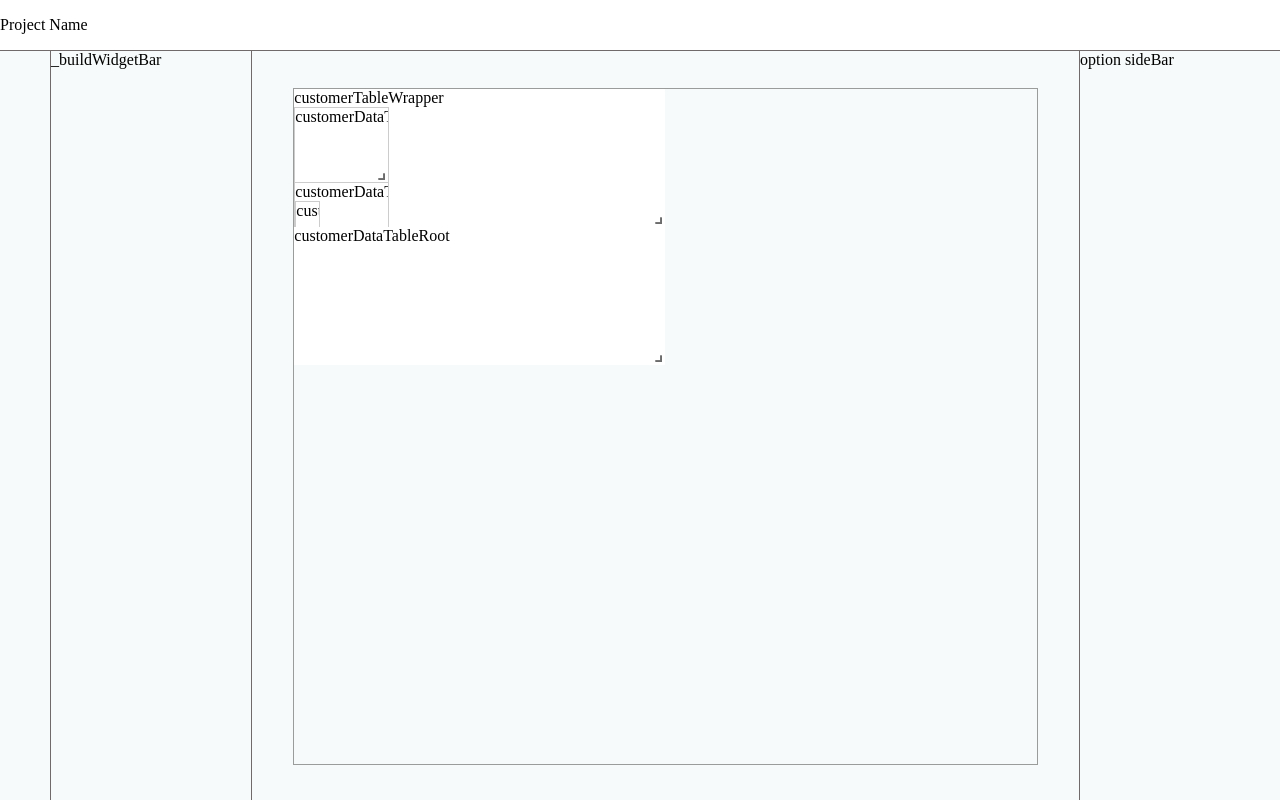
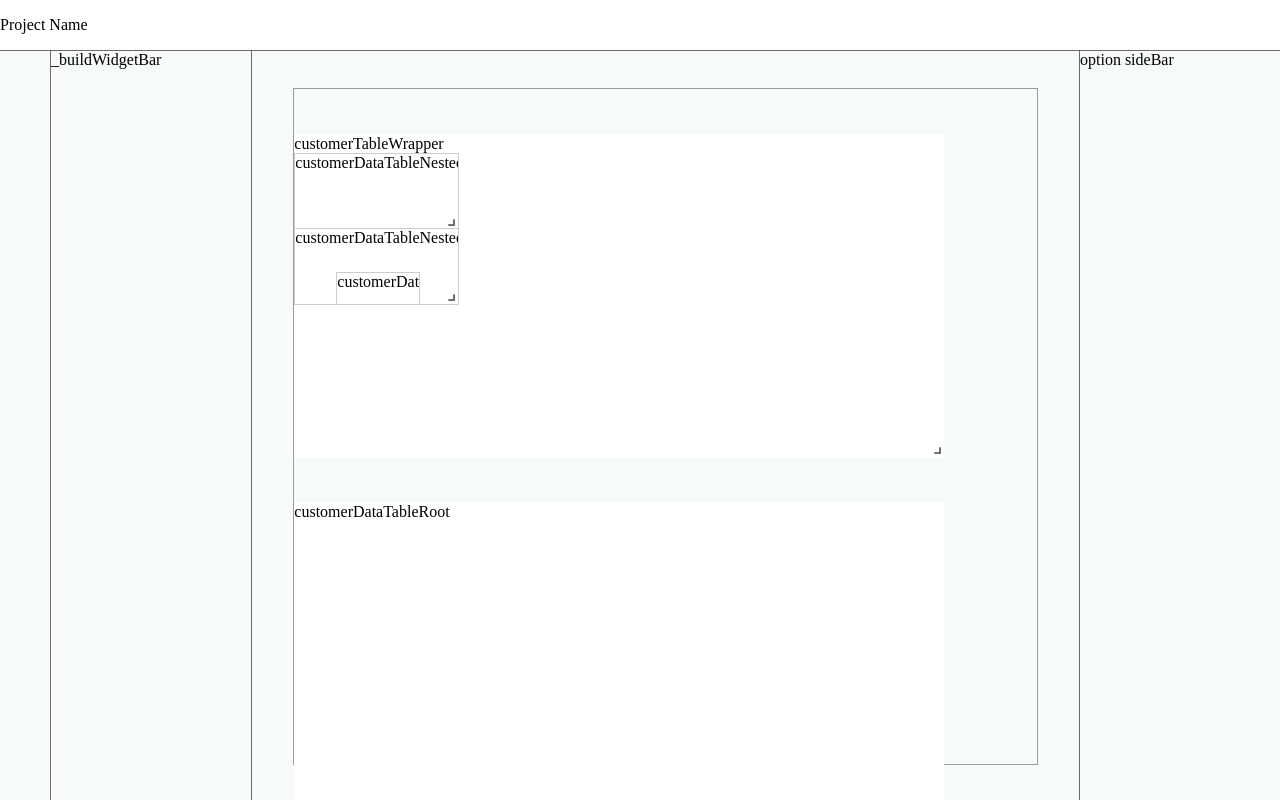
Before and after one commit to vondot-GmbH/metool_lib, a React (Vite) app: page / in a window 1280 px wide. Built offline with nearby package versions, Linux system fonts and the light colour scheme.

Commit message:
Update widget layouts and started adding change record logic

```diff
--- a/lib/globals/helpers/layout.helper.ts
+++ b/lib/globals/helpers/layout.helper.ts
@@ -1,5 +1,5 @@
 /* eslint-disable @typescript-eslint/no-unused-vars */
-import { Layout } from "react-grid-layout";
+import { Layout, Layouts } from "react-grid-layout";
 import {
   LayoutBreakpoint,
   WidgetHierarchyMap,
@@ -42,6 +42,53 @@ export const convertToGridLayout = (
   return layouts as { [key: string]: Layout[] };
 };
 
+export const convertLayoutToPositioning = (
+  allLayouts: Layouts
+): Record<string, WidgetLayouts> => {
+  const positioningRecord: Record<string, WidgetLayouts> = {};
+
+  // go through all breakpoints in the layout
+  for (const breakpointKey in allLayouts) {
+    // if breakpoint does not exist, skip it
+    if (!(breakpointKey in allLayouts)) continue;
+
+    const breakpoint = breakpointKey as LayoutBreakpoint;
+    const layouts = allLayouts[breakpoint];
+
+    // go through all layouts elements in the breakpoint
+    for (const item of layouts) {
+      // init positioning record for this widget if it does not exist
+      if (!positioningRecord[item.i]) {
+        positioningRecord[item.i] = {
+          i: item.i,
+          xs: undefined,
+          md: undefined,
+          xl: undefined,
+        };
+
+        // initialize all breakpoints dynamically
+        for (const bpKey in allLayouts) {
+          // if breakpoint does not exist, skip it
+          if (!(bpKey in allLayouts)) continue;
+
+          const bp = bpKey as LayoutBreakpoint;
+          positioningRecord[item.i][bp] = undefined;
+        }
+      }
+
+      // update the positioning record with the new values
+      positioningRecord[item.i][breakpoint] = {
+        x: { value: item.x, isInfinity: false },
+        y: { value: item.y, isInfinity: false },
+        w: { value: item.w, isInfinity: false },
+        h: { value: item.h, isInfinity: false },
+      };
+    }
+  }
+
+  return positioningRecord;
+};
+
 export const generateGridLayoutBackground = (args: {
   cols: { [key in LayoutBreakpoint]: number };
   rowHeight: number;
--- a/lib/schemas/widget.schemas/widget.schema.ts
+++ b/lib/schemas/widget.schemas/widget.schema.ts
@@ -9,9 +9,9 @@ export interface Widget {
 
 export interface WidgetLayouts {
   i: string;
-  xs: WidgetPositioning;
-  md: WidgetPositioning;
-  xl: WidgetPositioning;
+  xs: WidgetPositioning | undefined;
+  md: WidgetPositioning | undefined;
+  xl: WidgetPositioning | undefined;
 }
 
 export interface WidgetPositioning {
--- /dev/null
+++ b/lib/stores/change.record.store.ts
@@ -0,0 +1,67 @@
+/* eslint-disable @typescript-eslint/no-explicit-any */
+import { makeAutoObservable } from "mobx";
+import { ChangeRecord } from "../globals/interfaces/change.record.interface";
+
+class ChangeRecordStore {
+  private _changeRecords = new Map<string, ChangeRecord>();
+
+  constructor() {
+    makeAutoObservable(this);
+  }
+
+  //! getter
+
+  getChangeRecords(): ChangeRecord[] {
+    return Array.from(this._changeRecords.values());
+  }
+
+  //! methods
+
+  addChangeRecord(widgetID: string, record: ChangeRecord) {
+    this._changeRecords.set(widgetID, record);
+  }
+
+  clearChangeRecords() {
+    this._changeRecords.clear();
+  }
+
+  updateExistingChangeRecordData(widgetID: string, data: any): void {
+    const existingRecord = this._changeRecords.get(widgetID);
+    if (existingRecord) {
+      existingRecord.data = data;
+    }
+  }
+
+  setChangeWidgetRecord(
+    widgetID: string,
+    action: "CREATE" | "UPDATE" | "DELETE",
+    data: any
+  ): void {
+    const existingRecord = this._changeRecords.get(widgetID);
+
+    const documentID = data?._id != null ? data._id : null;
+
+    // cehck if the record already exists and if it does, check if the action is the same
+    // prevent overwriting a create record with an update record
+    if (
+      existingRecord &&
+      existingRecord.action === "CREATE" &&
+      action === "UPDATE"
+    ) {
+      // if the action is the same, update the data
+      this.updateExistingChangeRecordData(widgetID, data);
+      return;
+    }
+
+    const changeRecord: ChangeRecord = {
+      type: "WIDGET",
+      action: action,
+      documentID,
+      data: data,
+    };
+
+    this.addChangeRecord(widgetID, changeRecord);
+  }
+}
+
+export default ChangeRecordStore;
--- a/src/App.tsx
+++ b/src/App.tsx
@@ -3,23 +3,26 @@ import { CanvasEditor } from "../lib/main";
 import ViewStore from "../lib/stores/view.store";
 import { Provider as MobxProvider } from "mobx-react";
 import WidgetStore from "../lib/stores/widget.store";
-import { EXAMPLE_WIDGETS_DATA_NEW } from "./example.data";
+import { EXAMPLE_DATA_EXPORTED } from "./example.data";
+import ChangeRecordStore from "../lib/stores/change.record.store";
 
 // only for testing purposes
 
 const viewStore = new ViewStore();
 const widgetStore = new WidgetStore();
+const changeRecordStore = new ChangeRecordStore();
 
 const stores = {
   viewStore,
   widgetStore,
+  changeRecordStore,
 };
 
 function App() {
   return (
     <MobxProvider {...stores}>
       <div className="main-container">
-        <CanvasEditor widgets={EXAMPLE_WIDGETS_DATA_NEW} />
+        <CanvasEditor widgets={EXAMPLE_DATA_EXPORTED} />
       </div>
     </MobxProvider>
   );
--- a/src/example.data.ts
+++ b/src/example.data.ts
@@ -13,7 +13,7 @@ export const EXAMPLE_WIDGETS_DATA_NEW: Widget[] = [
     widgetType: "WIDGET_WRAPPER",
     view: "5f9e9b6b9I6b4c3017f3b3a0",
     positioning: {
-      i: "293190ac-9768-40cd-8116-a1934be0fa56",
+      i: "customerTableWrapper",
       xs: {
         x: {
           value: 0,
@@ -77,7 +77,7 @@ export const EXAMPLE_WIDGETS_DATA_NEW: Widget[] = [
     widgetType: "DATA_TABLE",
     view: "5f9e9b6b9I6b4c3017f3b3a0",
     positioning: {
-      i: "293190ac-9768-40cd-8116-a3944be0f8dasdf88",
+      i: "customerDataTableNested",
       xs: {
         x: {
           value: 0,
@@ -143,7 +143,7 @@ export const EXAMPLE_WIDGETS_DATA_NEW: Widget[] = [
     view: "5f9e9b6b9I6b4c3017f3b3a0",
     parentID: "customerTableWrapper",
     positioning: {
-      i: "293190ac-9768-40cd-8116-a3944be0f888",
+      i: "customerDataTableNested2",
       xs: {
         x: {
           value: 0,
@@ -208,7 +208,7 @@ export const EXAMPLE_WIDGETS_DATA_NEW: Widget[] = [
     view: "5f9e9b6b9I6b4c3017f3b3a0",
     parentID: "customerDataTableNested2",
     positioning: {
-      i: "293d190ac-d9768-40cdd-8116-a39d44be0f888",
+      i: "customerDataTableNestedInNested",
       xs: {
         x: {
           value: 0,
@@ -272,7 +272,7 @@ export const EXAMPLE_WIDGETS_DATA_NEW: Widget[] = [
     widgetType: "DATA_TABLE",
     view: "5f9e9b6b9I6b4c3017f3b3a0",
     positioning: {
-      i: "293d190ac-d9768-40cdd-8116-da39d44be0df888",
+      i: "customerDataTableRoot",
       xs: {
         x: {
           value: 0,
@@ -330,3 +330,144 @@ export const EXAMPLE_WIDGETS_DATA_NEW: Widget[] = [
     },
   },
 ];
+
+export const EXAMPLE_DATA_EXPORTED: Widget[] = [
+  {
+    _id: "5f9e9b6b9c6b4c0017f3b3a1",
+    widgetID: "customerTableWrapper",
+    widgetType: "WIDGET_WRAPPER",
+    view: "5f9e9b6b9I6b4c3017f3b3a0",
+    positioning: {
+      i: "customerTableWrapper",
+      xs: {
+        x: { value: 0, isInfinity: false },
+        y: { value: 1, isInfinity: false },
+        w: { value: 7, isInfinity: false },
+        h: { value: 7, isInfinity: false },
+      },
+      md: {
+        x: { value: 0, isInfinity: false },
+        y: { value: 0, isInfinity: false },
+        w: { value: 8, isInfinity: false },
+        h: { value: 3, isInfinity: false },
+      },
+      xl: {
+        x: { value: 0, isInfinity: false },
+        y: { value: 0, isInfinity: false },
+        w: { value: 12, isInfinity: false },
+        h: { value: 2, isInfinity: false },
+      },
+    },
+  },
+  {
+    _id: "5f9e9b6b9c6b4c0017f3b3b5",
+    widgetID: "customerDataTableNested",
+    widgetType: "DATA_TABLE",
+    view: "5f9e9b6b9I6b4c3017f3b3a0",
+    positioning: {
+      i: "customerDataTableNested",
+      xs: {
+        x: { value: 0, isInfinity: false },
+        y: { value: 0, isInfinity: false },
+        w: { value: 4, isInfinity: false },
+        h: { value: 3, isInfinity: false },
+      },
+      md: {
+        x: { value: 0, isInfinity: false },
+        y: { value: 1, isInfinity: false },
+        w: { value: 12, isInfinity: false },
+        h: { value: 10, isInfinity: false },
+      },
+      xl: {
+        x: { value: 0, isInfinity: false },
+        y: { value: 0, isInfinity: false },
+        w: { value: 12, isInfinity: false },
+        h: { value: 2, isInfinity: false },
+      },
+    },
+    parentID: "customerTableWrapper",
+  },
+  {
+    _id: "5f9e9b6b9c6b4c0017f3b399",
+    widgetID: "customerDataTableNested2",
+    widgetType: "DATA_TABLE",
+    view: "5f9e9b6b9I6b4c3017f3b3a0",
+    parentID: "customerTableWrapper",
+    positioning: {
+      i: "customerDataTableNested2",
+      xs: {
+        x: { value: 0, isInfinity: false },
+        y: { value: 0, isInfinity: false },
+        w: { value: 4, isInfinity: false },
+        h: { value: 3, isInfinity: false },
+      },
+      md: {
+        x: { value: 15, isInfinity: false },
+        y: { value: 1, isInfinity: false },
+        w: { value: 8, isInfinity: false },
+        h: { value: 10, isInfinity: false },
+      },
+      xl: {
+        x: { value: 0, isInfinity: false },
+        y: { value: 0, isInfinity: false },
+        w: { value: 12, isInfinity: false },
+        h: { value: 2, isInfinity: false },
+      },
+    },
+  },
+  {
+    _id: "5f9e9b6b9crb4c0017f3b399",
+    widgetID: "customerDataTableNestedInNested",
+    widgetType: "DATA_TABLE",
+    view: "5f9e9b6b9I6b4c3017f3b3a0",
+    parentID: "customerDataTableNested2",
+    positioning: {
+      i: "customerDataTableNestedInNested",
+      xs: {
+        x: { value: 4, isInfinity: false },
+        y: { value: 1, isInfinity: false },
+        w: { value: 8, isInfinity: false },
+        h: { value: 7, isInfinity: false },
+      },
+      md: {
+        x: { value: 0, isInfinity: false },
+        y: { value: 0, isInfinity: false },
+        w: { value: 8, isInfinity: false },
+        h: { value: 3, isInfinity: false },
+      },
+      xl: {
+        x: { value: 0, isInfinity: false },
+        y: { value: 0, isInfinity: false },
+        w: { value: 12, isInfinity: false },
+        h: { value: 2, isInfinity: false },
+      },
+    },
+  },
+  {
+    _id: "5f9e9b6b9c6b4c0017ffb399",
+    widgetID: "customerDataTableRoot",
+    widgetType: "DATA_TABLE",
+    view: "5f9e9b6b9I6b4c3017f3b3a0",
+    positioning: {
+      i: "customerDataTableRoot",
+      xs: {
+        x: { value: 0, isInfinity: false },
+        y: { value: 9, isInfinity: false },
+        w: { value: 7, isInfinity: false },
+        h: { value: 12, isInfinity: false },
+      },
+      md: {
+        x: { value: 0, isInfinity: false },
+        y: { value: 0, isInfinity: false },
+        w: { value: 8, isInfinity: false },
+        h: { value: 3, isInfinity: false },
+      },
+      xl: {
+        x: { value: 0, isInfinity: false },
+        y: { value: 0, isInfinity: false },
+        w: { value: 12, isInfinity: false },
+        h: { value: 2, isInfinity: false },
+      },
+    },
+  },
+];
```
Also changed, not shown: lib/components/private/editor.components/grid.layout.component/grid.layout.component.tsx (+24 -8 lines), lib/globals/interfaces/change.record.interface.ts (added, +8 -0 lines), lib/stores/widget.store.ts (+39 -3 lines), lib/globals/helpers/change.record.helper.ts (added).
